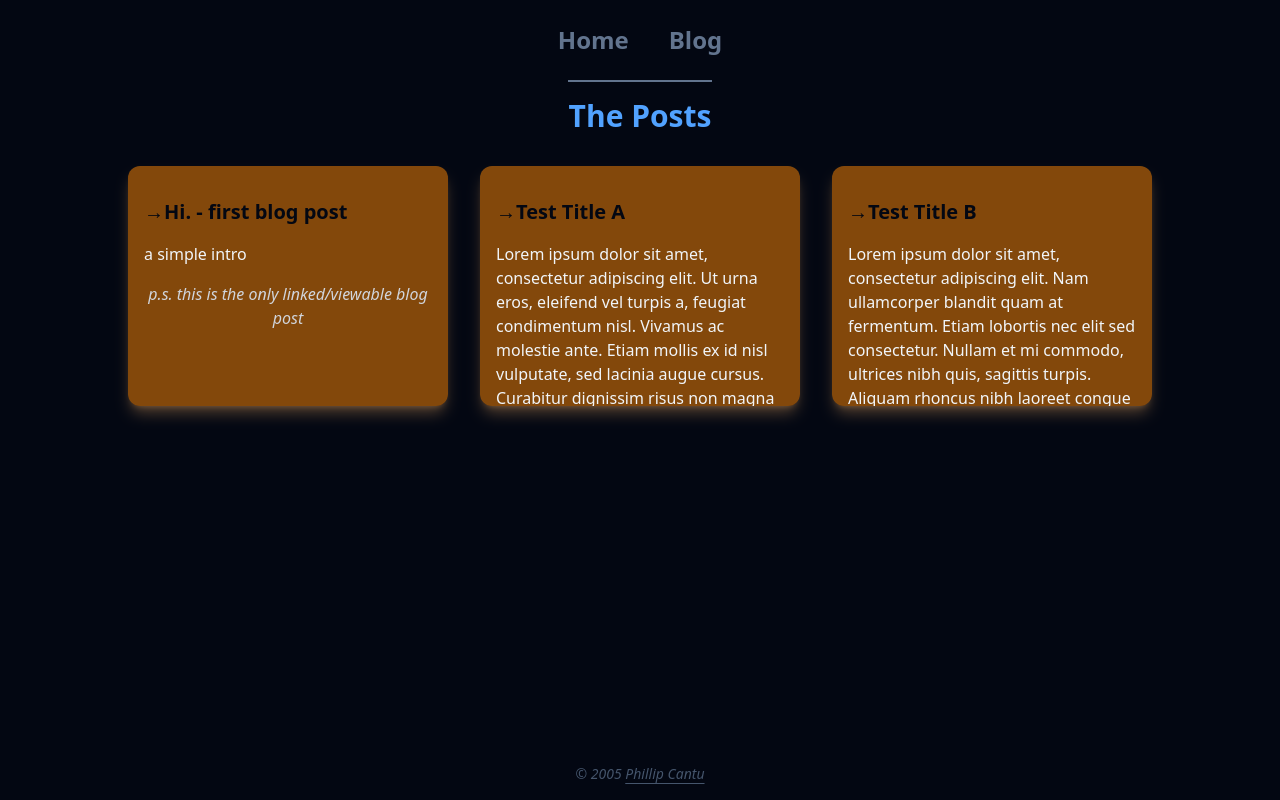
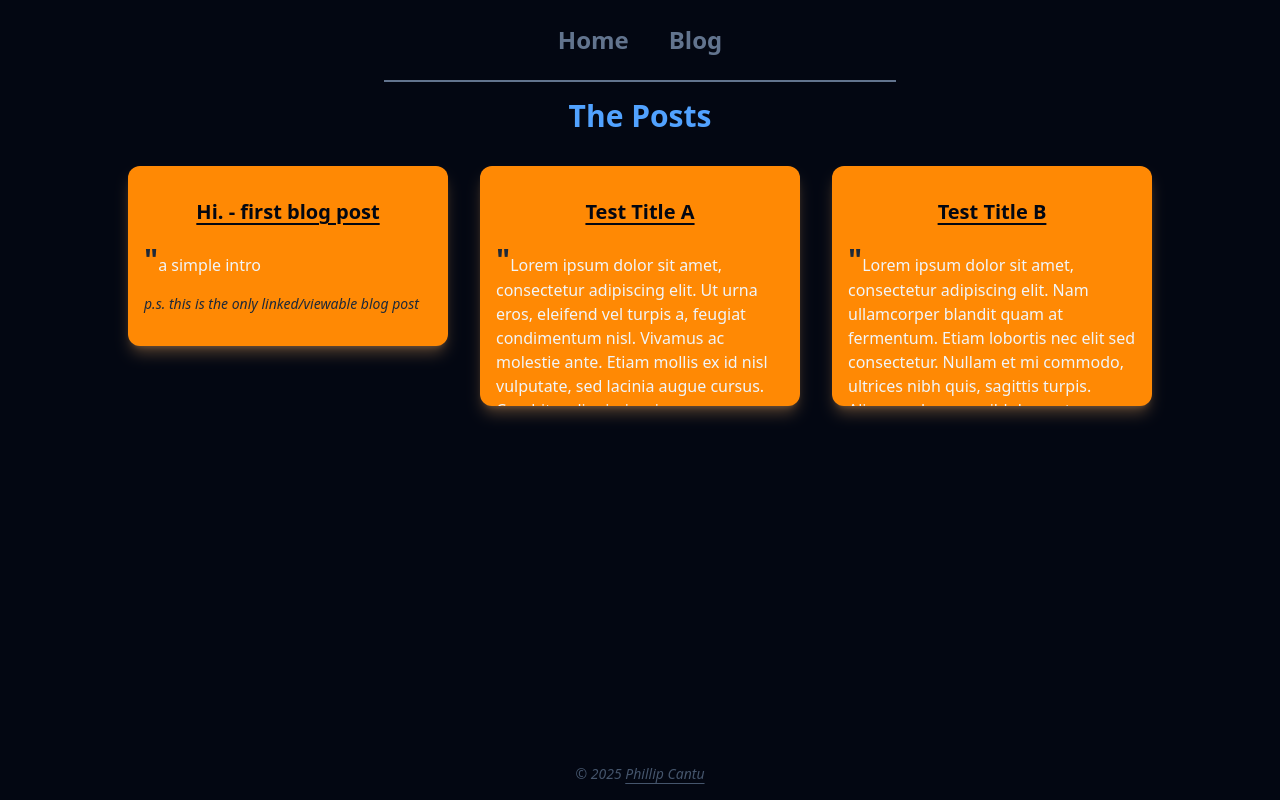
Before and after one commit to CantuPhillip-FS/phillipcantu.com, a Next.js app: page /blog in a window 1280 px wide. Built offline with nearby package versions, Linux system fonts and the light colour scheme.

Commit message:
Final UI/UX tweaks in styling and semantics. Looks great! and I'm quite proud of it. I do plan to continue building this out and use it as my portfolio and blog

```diff
--- a/app/blog/my-first-blog-post/page.mdx
+++ b/app/blog/my-first-blog-post/page.mdx
@@ -6,10 +6,10 @@
 
 I am really torn on what to focus on. Should I learn **Next.js** and master it? Or should I focus on a classic **MERN** and master **React.js**?
 
-Perhaps it's because I'm still a student, but I do see benefits to both. I understand (well I think I do) the arguments of SSR v.s. CSR components...
+Perhaps it's because I'm still a student, but I do see benefits to both. I think I understand the arguments of SSR vs. CSR and how each affects the developer experience...
 
 I suppose I like Next.js a lot because of its strong opinions and layouts. I mean... it is a framework right?
 
-MERN, on the otherhand, is a tried and true classic, not going anywhere I'd think, and quite possibly, and most importantly, may increase my own _hire-ability_
+MERN, on the other hand, is a tried and true classic, not going anywhere I'd think, and quite possibly, and most importantly, may increase my own _hireability_
 
 ### Finished
--- a/app/blog/page.tsx
+++ b/app/blog/page.tsx
@@ -32,28 +32,31 @@ const Blog = () => {
       <h1 className="text-center text-3xl font-bold text-blue-400 mb-8">
         The Posts
       </h1>
-      <div className="grid grid-cols-2 md:grid-cols-3 gap-4 md:gap-8 max-w-5xl">
+      <div className="grid grid-cols-1 sm:grid-cols-2 md:grid-cols-3 gap-4 md:gap-8 max-w-5xl">
         {blogPosts.map((post) => (
+          <Link key={post.title} href={`/blog/${post.path}`}>
             <article
-            key={post.title}
+              // key={post.title}
               className="
-            bg-orange-400/50 hover:bg-orange-400 transition duration-300
+            bg-orange-400 hover:bg-orange-300 active:bg-orange-200 transition duration-300
             shadow-lg shadow-orange-300/30 hover:shadow-orange-300/60
             py-8 px-4 rounded-xl
             flex flex-col gap-4
             overflow-hidden
             max-h-60"
             >
-            <h2 className="font-bold text-xl text-gray-950">
-              <Link href={`blog/${post.path}`}>&#8594;{post.title}</Link>
+              <h2 className="font-bold text-xl text-gray-950 text-center underline underline-offset-4">
+                {post.title}
               </h2>
               <h3>
-              <Link href={`blog/${post.path}`}>{post.subtitle}</Link>
+                <span className="text-gray-800 text-3xl font-bold">&#34;</span>
+                {post.subtitle}
               </h3>
-            <p className="tx-sm text-gray-300 text-center">
+              <p className="text-sm text-gray-800">
                 <em>p.s. this is the only linked/viewable blog post</em>
               </p>
             </article>
+          </Link>
         ))}
       </div>
     </div>
--- a/app/components/Footer.tsx
+++ b/app/components/Footer.tsx
@@ -1,12 +1,12 @@
 const Footer = () => {
   return (
     <footer className="text-center text-sm text-slate-600 italic py-4">
-      &copy; 2005{" "}
+      &copy; 2025{" "}
       <a
         href="http://github.com/hereisphil"
         target="_blank"
         rel="noopener noreferrer"
-        className="underline underline-offset-4 transition duration-250 hover:text-slate-100"
+        className="underline underline-offset-4 transition duration-300 hover:text-slate-100 active:text-slate-100"
       >
         Phillip Cantu
       </a>
--- a/app/components/Hero.tsx
+++ b/app/components/Hero.tsx
@@ -2,7 +2,7 @@ import Image from "next/image";
 
 const Hero = () => {
   return (
-    <section className="max-w-5xl flex flex-col-reverse md:grid md:grid-cols-3 gap-8 items-center">
+    <section className="max-w-5xl mx-auto flex flex-col-reverse md:grid md:grid-cols-3 gap-8 items-center">
       <div className="md:col-span-2 space-y-4">
         <div className="flex flex-col items-center md:grid gap-1">
           <h2 className="font-bold text-2xl text-orange-400">Phillip Cantu</h2>
@@ -10,7 +10,7 @@ const Hero = () => {
             Full Stack Developer | Full Sail University
           </p>
           <p className="space-x-2 text-sm text-blue-400 indent-2">
-            <span className="transition duration-250 hover:text-slate-100">
+            <span className="transition duration-300 hover:text-slate-100 active:text-slate-100">
               &#8594;
               <a
                 href="https://linkedin.com/in/phillipcantu"
@@ -20,7 +20,7 @@ const Hero = () => {
                 LinkedIn
               </a>
             </span>
-            <span className="transition duration-250 hover:text-slate-100">
+            <span className="transition duration-300 hover:text-slate-100 active:text-slate-100">
               &#8594;
               <a
                 href="https://github.com/hereisphil"
@@ -33,13 +33,13 @@ const Hero = () => {
           </p>
         </div>
         <p>
-          Hi. I&#39;m a full-stack web developer. A graduate of 4Geeks
-          Academy&#39;s Fullstack + AI bootcamp and am currently attending Full
-          Sail University, expected graduation February 2027. I&#39;m from
-          Arizon and am a USA Army Vet.
+          Hi. I&#39;m a full-stack web developer, a graduate of 4Geeks
+          Academy&#39;s Fullstack + AI bootcamp, and I&#39;m currently attending
+          Full Sail University with an expected graduation in February 2027.
+          I&#39;m from Arizona and I&#39;m a U.S. Army veteran.
         </p>
       </div>
-      <div className="max-w-60 border-8 border-slate-200 rounded-full opacity-60 transition duration-400 hover:opacity-100 grid">
+      <div className="max-w-60 border-8 border-slate-200 rounded-full md:opacity-60 transition duration-300 hover:opacity-100 grid">
         <Image
           src="/profile/phillip-cantu-01.jpeg"
           width={2160}
--- a/app/components/Navbar.tsx
+++ b/app/components/Navbar.tsx
@@ -13,18 +13,20 @@ const navlinks: NavLinks[] = [
 const Navbar = () => {
   return (
     <>
-      <header className="p-4 flex gap-2 justify-center font-bold">
+      <header className="p-4 flex flex-col items-center">
+        <nav className="flex gap-2 justify-center font-bold">
           {navlinks.map((page) => (
             <Link
               key={page.slug}
               href={page.path}
-            className="px-4 py-2 text-2xl transition-all duration-250 text-slate-500 hover:text-slate-200 hover:outline-2 outline-blue-400 rounded-xl"
+              className="px-4 py-2 text-2xl transition-all duration-300 text-slate-500 hover:text-slate-200 hover:outline-2 active:text-slate-200 active:outline-2 outline-blue-400 rounded-xl"
             >
               {page.slug}
             </Link>
           ))}
+        </nav>
       </header>
-      <hr className="border border-slate-500 min-w-36 med:min-w-lg mb-4 mx-auto" />
+      <hr className="border border-slate-500 w-full max-w-lg mb-4 mx-auto" />
     </>
   );
 };
```
Also changed, not shown: 1 other file (tests, documents, lock files or other folders). Lines whose indentation alone changed are shown as unchanged.
